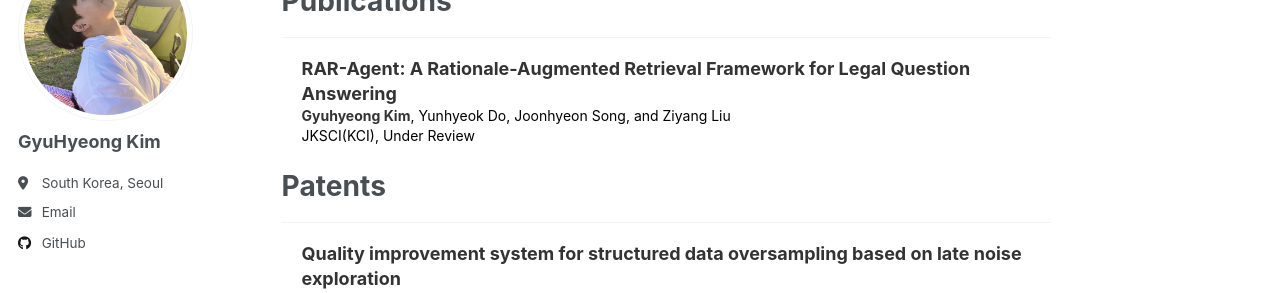
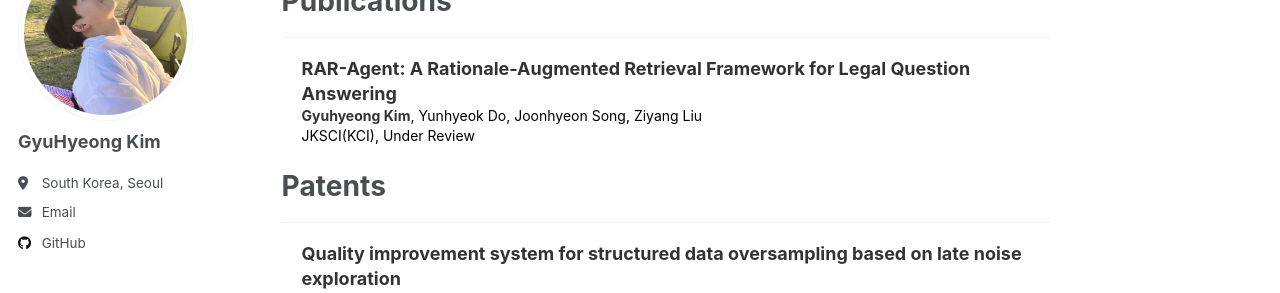
Before and after one commit to GyuHyeong-Kim/GyuHyeong-Kim.github.io, a Jekyll site: the page built from _pages/about.md, in a window 1280 px wide and 900 px high, scrolled down 943 px. Shown: the part 153-446 px from the top of the window. Built offline with Jekyll 4.4.1, drawn with Linux system fonts in a browser that asks for light colours; a script that is not in the unit is left out.

Commit message:
Update about.md

```diff
--- a/_pages/about.md
+++ b/_pages/about.md
@@ -71,7 +71,7 @@ Publications
 <div style="margin-bottom: 25px; margin-left: 20px;">
   <div style="font-size: 14px; line-height: 1.4; color: #000;">
     <strong style="font-size: 18px; color: #333;">RAR-Agent: A Rationale-Augmented Retrieval Framework for Legal Question Answering</strong><br>
-    <strong style="color: #333;">Gyuhyeong Kim</strong>, Yunhyeok Do, Joonhyeon Song, and Ziyang Liu<br>
+    <strong style="color: #333;">Gyuhyeong Kim</strong>, Yunhyeok Do, Joonhyeon Song, Ziyang Liu<br>
     JKSCI(KCI), Under Review
   </div>
 </div>
```
